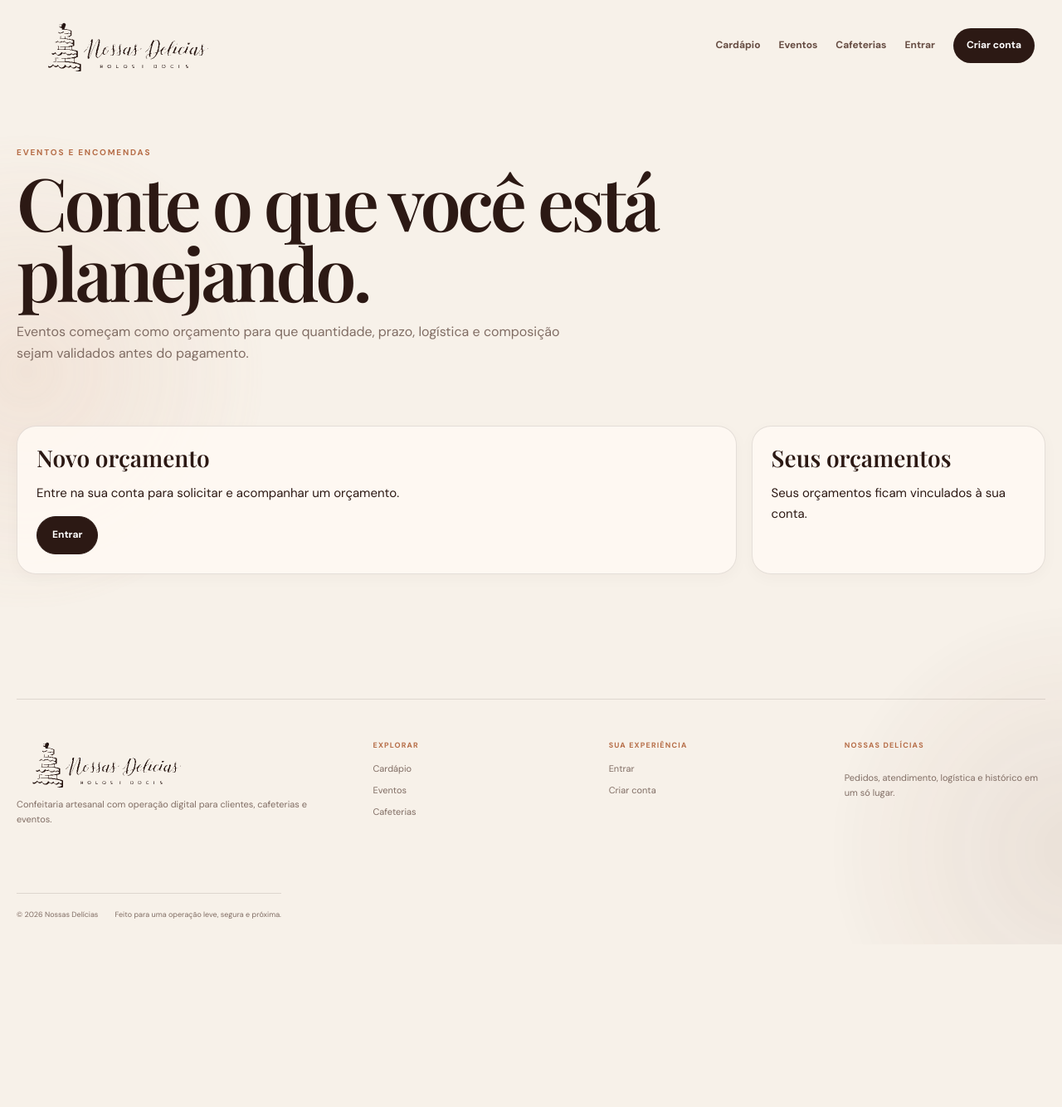
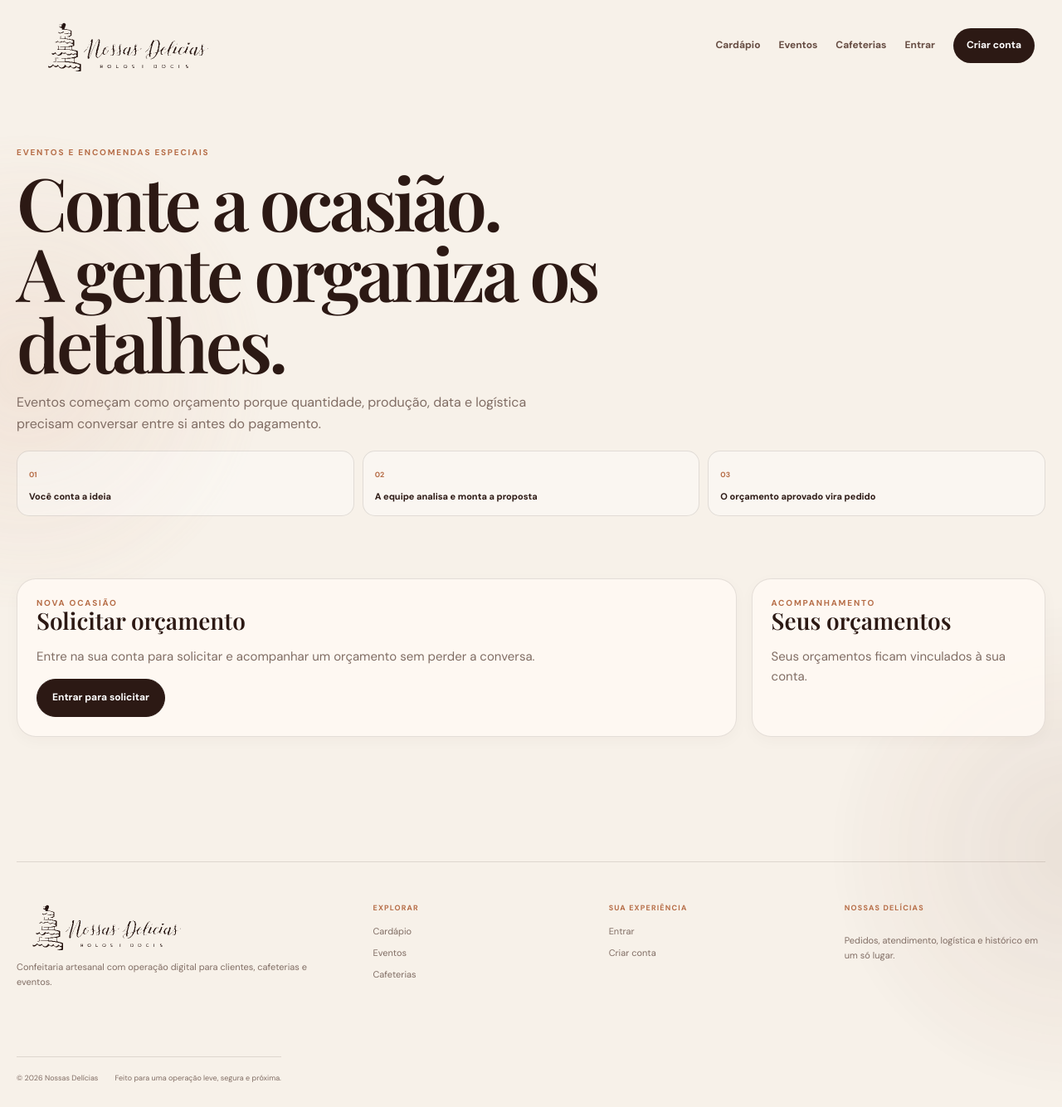
Before and after one commit to GabrielSantanaBR/nossas-delicias-site, a Django app: template templates/store/events.html in a window 1280 px wide. Shown: the whole page at 83% size. Before the commit the page ends 1116 px from the top, so only its background shows below. Run offline with Django 5.2, Linux system fonts and the light colour scheme; the template is opened without the code that fills it, so the values that code supplies are empty; parts of the project's set-up code (start-up, migrations or seed data) failed here and were passed over.

Commit message:
feat: redesign events quotation experience

```diff
--- a/templates/store/events.html
+++ b/templates/store/events.html
@@ -1 +1,31 @@
-{% extends 'base.html' %}{% block title %}Eventos | Nossas Delícias{% endblock %}{% block content %}<section class="page-intro"><span class="eyebrow">Eventos e encomendas</span><h1>Conte o que você está planejando.</h1><p>Eventos começam como orçamento para que quantidade, prazo, logística e composição sejam validados antes do pagamento.</p></section><section class="dashboard"><div class="panel"><h2>Novo orçamento</h2>{% if user.is_authenticated %}<form method="post" action="{% url 'event_quote_create' %}" class="stack-form">{% csrf_token %}{{ form.as_p }}<button class="cta">Solicitar orçamento</button></form>{% else %}<p>Entre na sua conta para solicitar e acompanhar um orçamento.</p><a class="cta" href="{% url 'login' %}?next={% url 'event_portal' %}">Entrar</a>{% endif %}</div><aside class="panel"><h2>Seus orçamentos</h2>{% if user.is_authenticated %}{% for quote in quotes %}<div class="promo"><b>#{{ quote.public_id|stringformat:'s'|slice:':8' }} · {{ quote.get_event_type_display }}</b><p>{{ quote.event_date|date:'d/m/Y' }} · {{ quote.guest_count }} pessoas</p><small>{{ quote.get_status_display }}{% if quote.final_total %} · R$ {{ quote.final_total }}{% endif %}</small></div>{% empty %}<p>Nenhum orçamento ainda.</p>{% endfor %}{% else %}<p>Seus orçamentos ficam vinculados à sua conta.</p>{% endif %}</aside></section>{% endblock %}
+{% extends 'base.html' %}
+{% block title %}Eventos | Nossas Delícias{% endblock %}
+{% block content %}
+<section class="page-intro" data-reveal>
+  <span class="eyebrow">Eventos e encomendas especiais</span>
+  <h1>Conte a ocasião.<br>A gente organiza os detalhes.</h1>
+  <p>Eventos começam como orçamento porque quantidade, produção, data e logística precisam conversar entre si antes do pagamento.</p>
+  <div class="event-process"><div><span>01</span><b>Você conta a ideia</b></div><div><span>02</span><b>A equipe analisa e monta a proposta</b></div><div><span>03</span><b>O orçamento aprovado vira pedido</b></div></div>
+</section>
+
+<section class="dashboard">
+  <div class="panel" data-reveal>
+    <span class="eyebrow">Nova ocasião</span><h2>Solicitar orçamento</h2>
+    {% if user.is_authenticated %}
+      <p class="muted">Quanto melhor o contexto, melhor conseguimos avaliar quantidade, composição e logística.</p>
+      <form method="post" action="{% url 'event_quote_create' %}" class="stack-form">{% csrf_token %}{{ form.as_p }}<button class="cta">Enviar para análise</button></form>
+    {% else %}
+      <p class="muted">Entre na sua conta para solicitar e acompanhar um orçamento sem perder a conversa.</p><a class="cta" href="{% url 'login' %}?next={% url 'event_portal' %}">Entrar para solicitar</a>
+    {% endif %}
+  </div>
+
+  <aside class="panel" data-reveal>
+    <span class="eyebrow">Acompanhamento</span><h2>Seus orçamentos</h2>
+    {% if user.is_authenticated %}
+      {% for quote in quotes %}
+        <article class="quote-card"><header><b>#{{ quote.public_id|stringformat:'s'|slice:':8'|upper }} · {{ quote.get_event_type_display }}</b><span class="tag">{{ quote.get_status_display }}</span></header><p>{{ quote.event_date|date:'d/m/Y' }} · {{ quote.guest_count }} pessoas{% if quote.address %} · {{ quote.address|truncatechars:42 }}{% endif %}</p>{% if quote.final_total %}<strong>R$ {{ quote.final_total|floatformat:2 }}</strong>{% elif quote.estimated_total %}<strong>Estimativa R$ {{ quote.estimated_total|floatformat:2 }}</strong>{% else %}<small class="muted">Aguardando composição de valor.</small>{% endif %}</article>
+      {% empty %}<p class="muted">Nenhum orçamento ainda. Sua primeira solicitação aparecerá aqui automaticamente.</p>{% endfor %}
+    {% else %}<p class="muted">Seus orçamentos ficam vinculados à sua conta.</p>{% endif %}
+  </aside>
+</section>
+{% endblock %}
```
